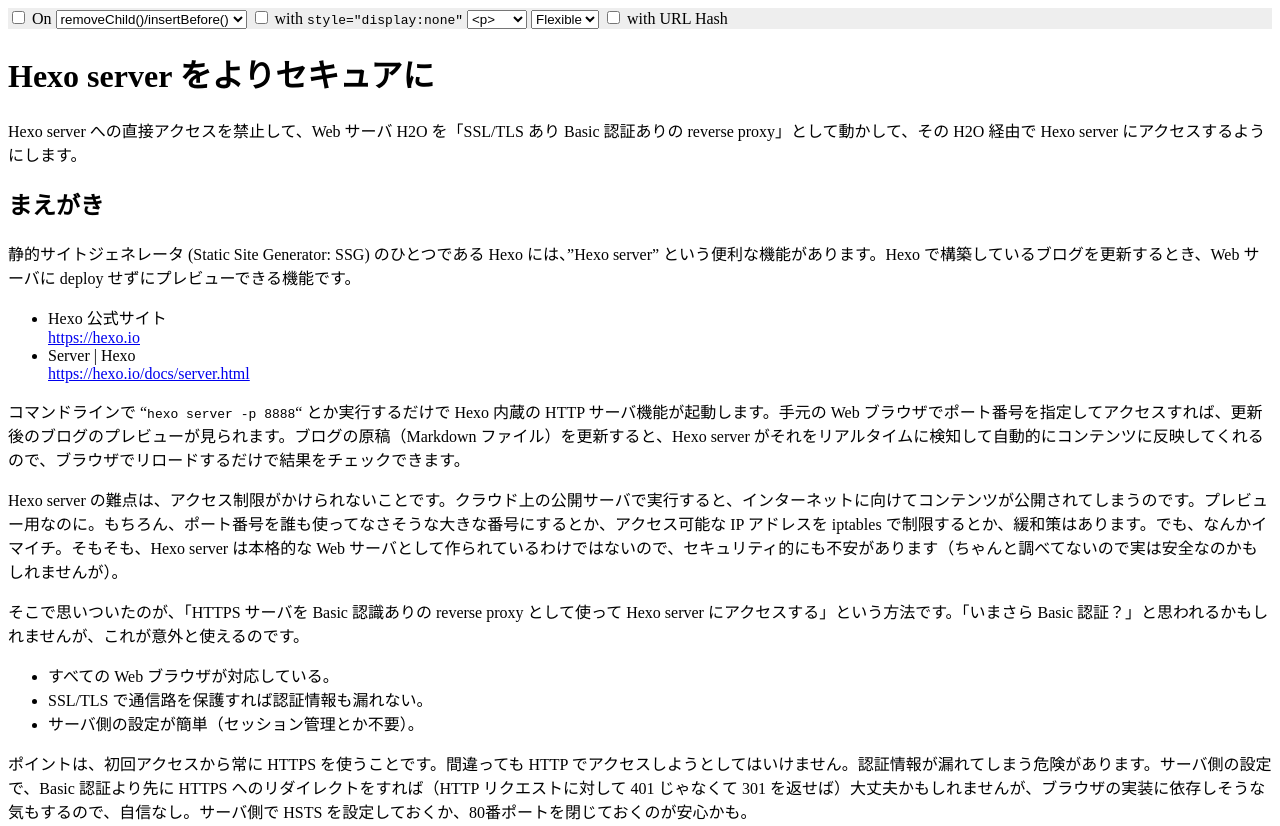
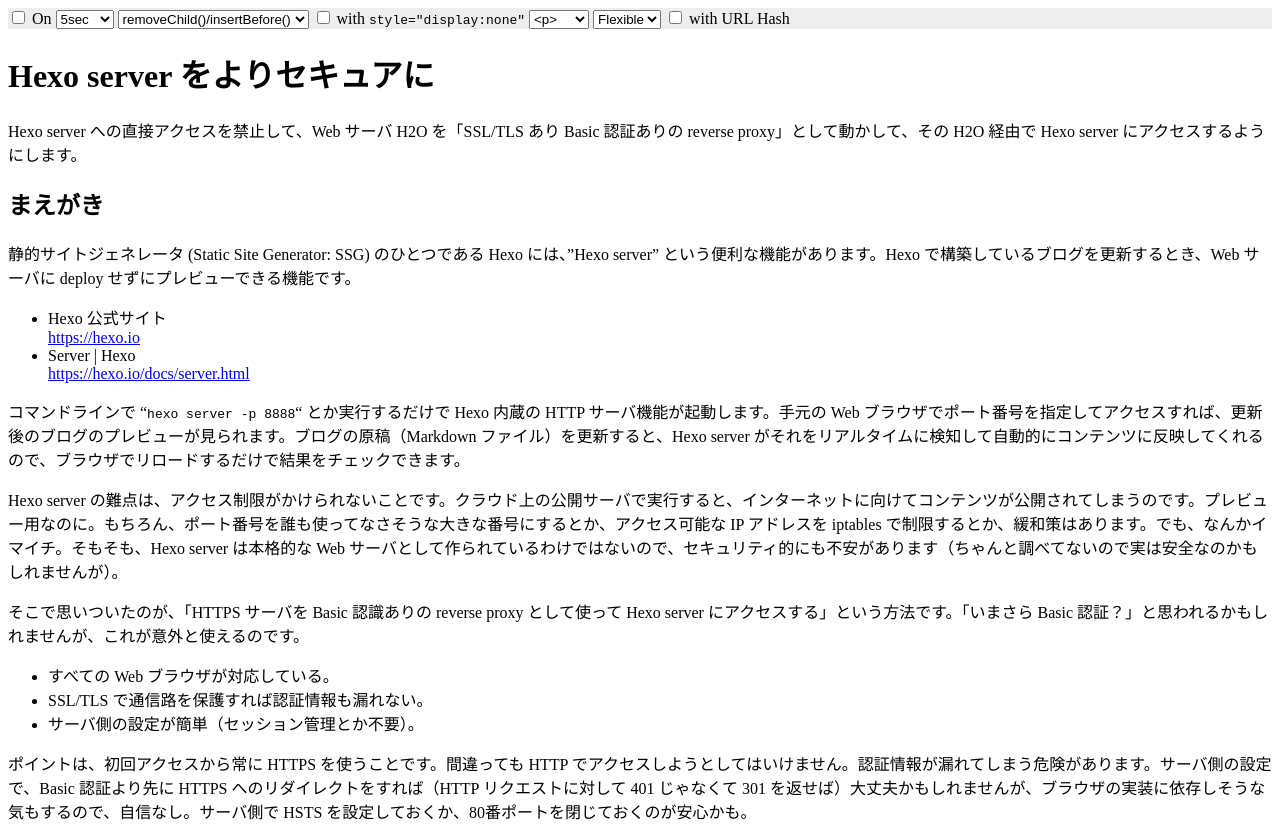
Before and after one commit to seaoak/phitu, a website: page index.html in a window 1280 px wide. Shown: the top 826 px of the page. Drawn offline with Linux system fonts and the light colour scheme.

Commit message:
Add "IntervalSelect" form

```diff
--- a/index.html
+++ b/index.html
@@ -19,6 +19,17 @@
   <nav>
     <input id="GlobalSwitch" type="checkbox">
     <label for="GlobalSwitch">On</label>
+    <select id="IntervalSelect">
+      <option>1sec</option>
+      <option>3sec</option>
+      <option selected>5sec</option>
+      <option>8sec</option>
+      <option>10sec</option>
+      <option>15sec</option>
+      <option>20sec</option>
+      <option>30sec</option>
+      <option>60sec</option>
+    </select>
     <select id="MethodSelect">
       <option selected>removeChild()/insertBefore()</option>
       <option>replaceChild()</option>
```
